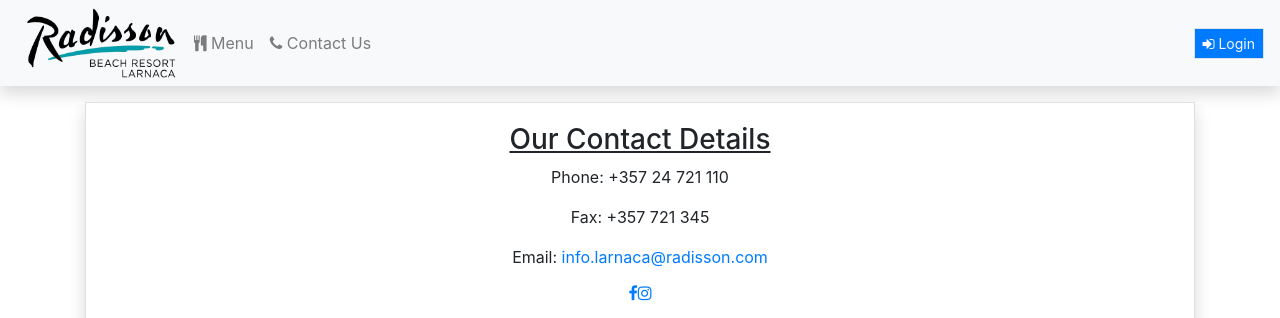
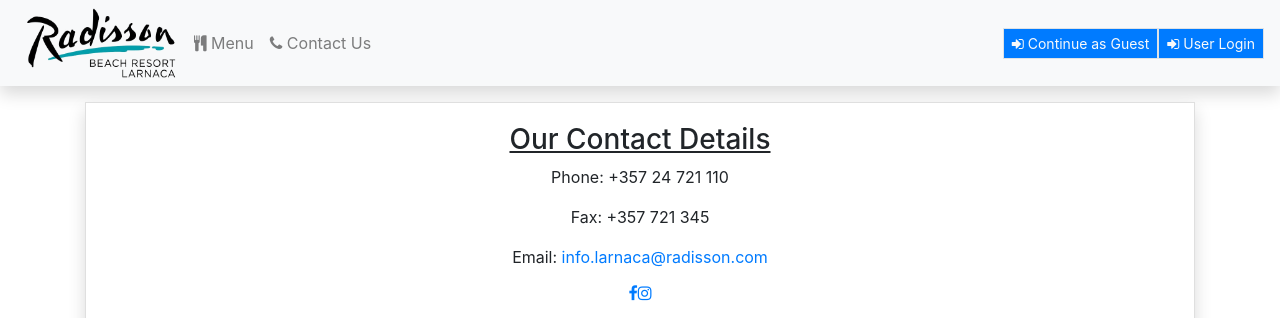
Before and after one commit to stefanosyiorkas/radisson_fos, a Django app: page /contact in a window 1280 px wide. Shown: the top 318 px of the page. Run offline with Django 3.2, Linux system fonts and the light colour scheme; data comes from the database, SQL or seed files in the repository; both versions use the stored data as it was after the commit; data that the repository does not hold is empty; some libraries are stand-ins or nearby versions.

Commit message:
guest user

```diff
--- a/orders/templates/orders/header.html
+++ b/orders/templates/orders/header.html
@@ -119,9 +119,16 @@
         {% else %}
         <span class="navbar-text">
           <a
+            href="/guest"
+            class="btn btn-primary text-light btn-sm border rounded-0"
+            ><i class="fa fa-sign-in"></i> Continue as Guest</a
+          >
+        </span>
+        <span class="navbar-text">
+          <a
             href="/login"
             class="btn btn-primary text-light btn-sm border rounded-0"
-            ><i class="fa fa-sign-in"></i> Login</a
+            ><i class="fa fa-sign-in"></i> User Login</a
           >
         </span>
         {% endif %}
--- a/orders/urls.py
+++ b/orders/urls.py
@@ -8,6 +8,7 @@ app_name = "orders"
 
 urlpatterns = [
     path("", views.index, name="index"),
+    path("guest", views.hello_guest, name="guest"),
     path("login", views.login_request, name="login"),
     path("register/", views.register, name="register"),
     path("logout", views.logout_request, name="logout"),
--- a/orders/views.py
+++ b/orders/views.py
@@ -10,6 +10,7 @@ import requests
 import os
 from urllib.parse import urlencode
 from time import gmtime, strftime
+from guest_user.decorators import allow_guest_user
 
 # Create your views here.
 main_context = {
@@ -29,6 +30,18 @@ def index(request):
     #     return render(request, "orders/home.html", {"categories":Category.objects.all})
     # else:
     #     return redirect("orders:login")
+
+@allow_guest_user
+def hello_guest(request):
+    """
+    SOURCE: https://django-guest-user.readthedocs.io/en/latest/usage.html
+    This view will always have an authenticated user, but some may be guests.
+    The default username generator will create a UUID4.
+
+    Example response: "Hello, b5daf1dd-1a2f-4d18-a74c-f13bf2f086f7!"
+    """
+    # return HttpResponse(f"Hello, {request.user.username}!")
+    return redirect("orders:index")
 
 def login_request(request):
     if request.method == 'POST':
--- a/radisson/urls.py
+++ b/radisson/urls.py
@@ -20,6 +20,7 @@ urlpatterns = [
     path("", include("orders.urls")),
     path("admin/", admin.site.urls),
     path('tinymce/', include('tinymce.urls')),
+    path("convert/", include("guest_user.urls")),
 ]
 handler404='orders.views.handle_404'
 
```
Also changed, not shown: radisson/settings.py (+9 -3 lines), db.sqlite3.
